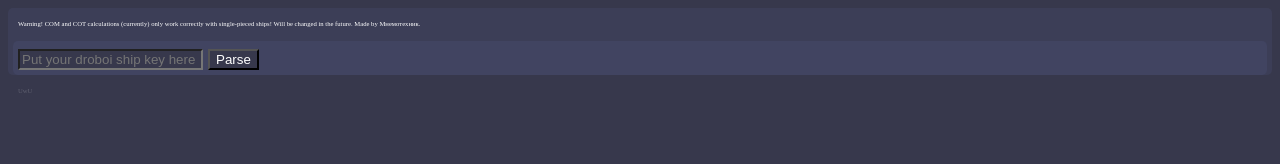
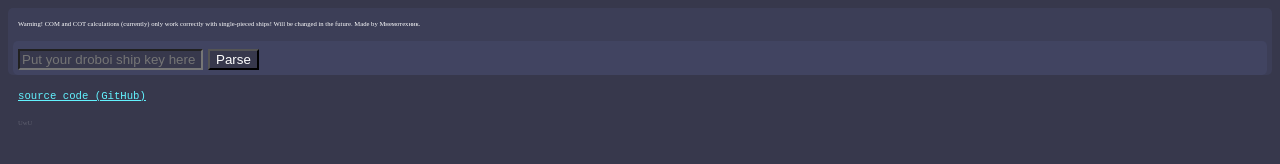
Before and after one commit to MHeMoTexHuK/Droneboi-Ship-Visualizer, a plain HTML site: page index.html in a window 1280 px wide. Drawn offline with Linux system fonts and the light colour scheme.

Commit message:
add link to this repo

```diff
--- a/index.html
+++ b/index.html
@@ -31,6 +31,7 @@
 		</group>
 	</div>
 
+	<a href="https://github.com/MHeMoTexHuK/Droneboi-Ship-Visualizer" id="source" class="margined">source code (GitHub)</a>
 	<tiny class="margined" id="UwU">UwU</tiny>
 
 	<canvas id="canvasTintedMasks" width="100" height="100" class="hidden"></canvas>
--- a/src/style.css
+++ b/src/style.css
@@ -43,6 +43,13 @@ tiny {
 	height: 300px;
 }
 
+#source {
+	color: #62F3FF;
+	font-family: 'Courier New', Courier, monospace;
+	font-size: 8pt;
+	display: block;
+}
+
 #UwU {
 	color: #ffffff33;
 }
```
